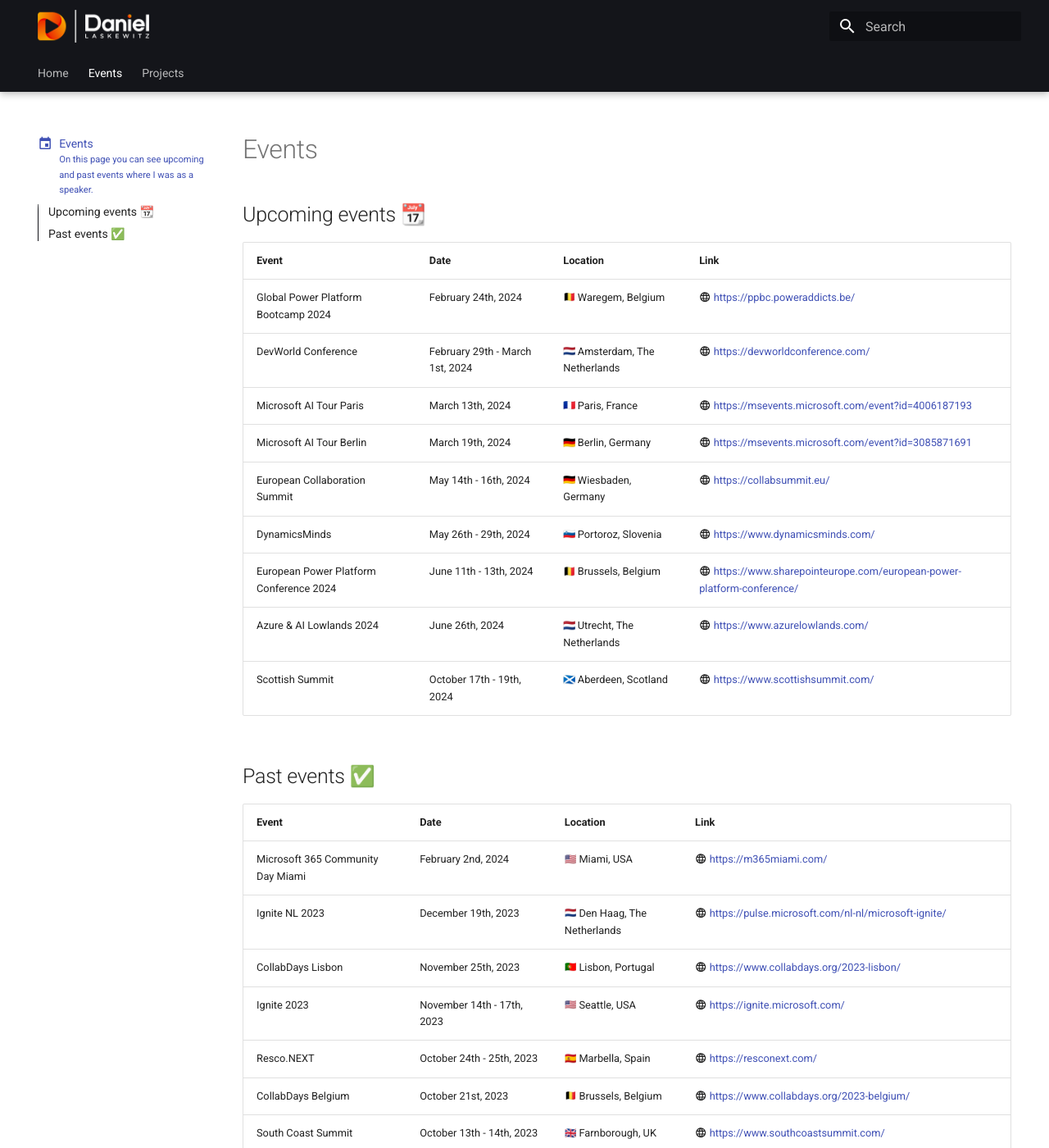
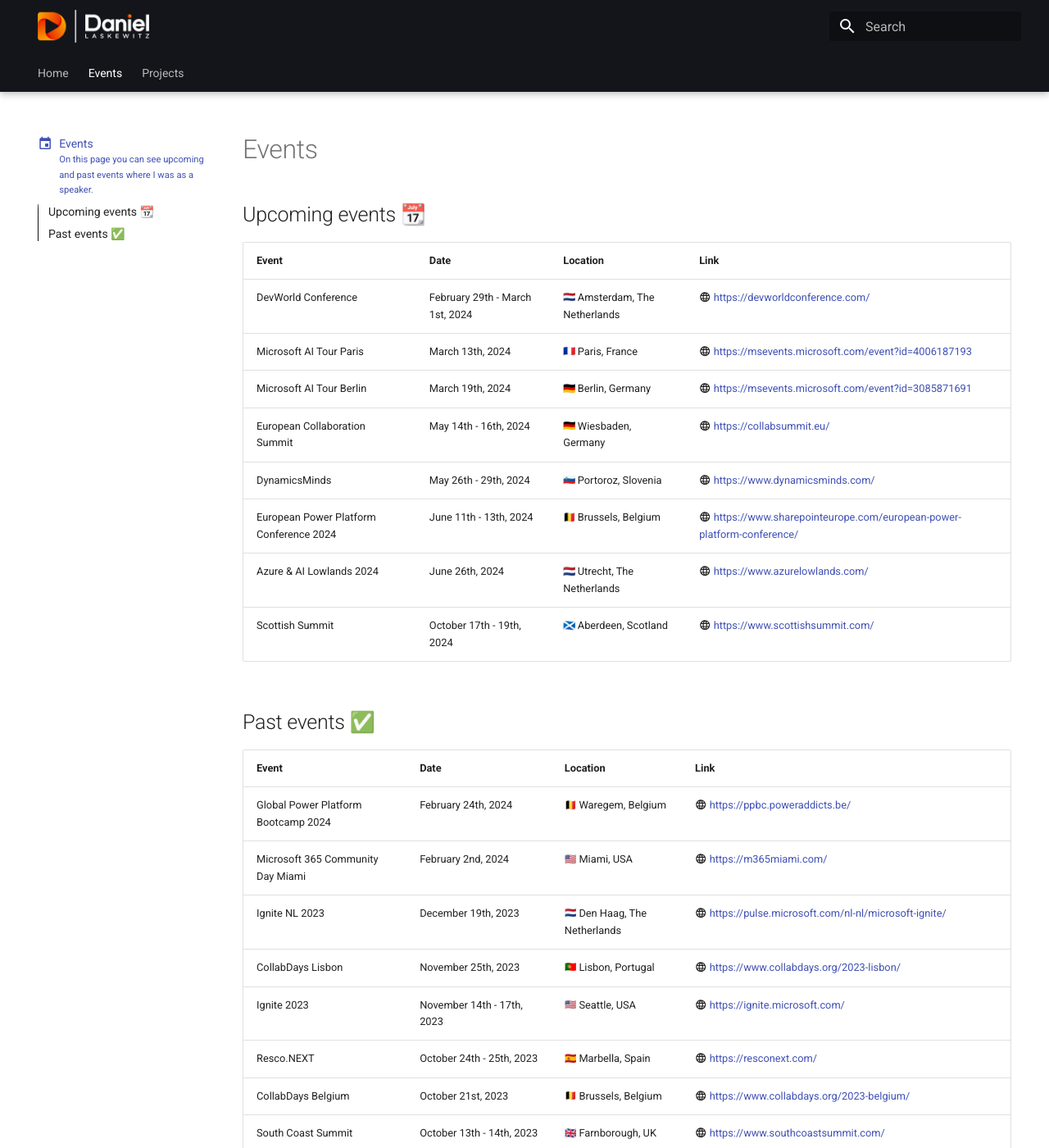
Before and after one commit to Laskewitz/laskewitz.github.io, an MkDocs documentation site: the page built from docs/events.md, in a window 1280 px wide and 1400 px high. Shown: the whole window at 82% size. Built offline with MkDocs 1.6.1 and Material for MkDocs 9.7.7, drawn with Linux system fonts in a browser that asks for light colours; emoji names are drawn with the system emoji font; part of the change alters nothing that is shown.

```diff
--- a/docs/events.md
+++ b/docs/events.md
@@ -15,7 +15,6 @@ icon: material/calendar
 
 | Event | Date | Location | Link |
 | ----------- | ------------------------------------ | ------------------------------------ | ------------------------------------ |
-| Global Power Platform Bootcamp 2024 | February 24th, 2024 | :be: Waregem, Belgium | :material-web: [https://ppbc.poweraddicts.be/](https://ppbc.poweraddicts.be/) |
 | DevWorld Conference | February 29th - March 1st, 2024 | :nl: Amsterdam, The Netherlands | :material-web: [https://devworldconference.com/](https://devworldconference.com/) |
 | Microsoft AI Tour Paris | March 13th, 2024 | :fr: Paris, France | :material-web: [https://msevents.microsoft.com/event?id=4006187193](https://msevents.microsoft.com/event?id=4006187193) |
 | Microsoft AI Tour Berlin | March 19th, 2024 | :de: Berlin, Germany | :material-web: [https://msevents.microsoft.com/event?id=3085871691](https://msevents.microsoft.com/event?id=3085871691) |
@@ -30,6 +29,7 @@ icon: material/calendar
 
 | Event | Date | Location | Link |
 | ----------- | ------------------------------------ | ------------------------------------ | ------------------------------------ |
+| Global Power Platform Bootcamp 2024 | February 24th, 2024 | :be: Waregem, Belgium | :material-web: [https://ppbc.poweraddicts.be/](https://ppbc.poweraddicts.be/) |
 | Microsoft 365 Community Day Miami | February 2nd, 2024 | :us: Miami, USA | :material-web: [https://m365miami.com/](https://m365miami.com/) |
 | Ignite NL 2023 | December 19th, 2023 | :nl: Den Haag, The Netherlands | :material-web: [https://pulse.microsoft.com/nl-nl/microsoft-ignite/](https://pulse.microsoft.com/nl-nl/microsoft-ignite/) |
 | CollabDays Lisbon | November 25th, 2023 | :pt: Lisbon, Portugal | :material-web: [https://www.collabdays.org/2023-lisbon/](https://www.collabdays.org/2023-lisbon/) |
```
